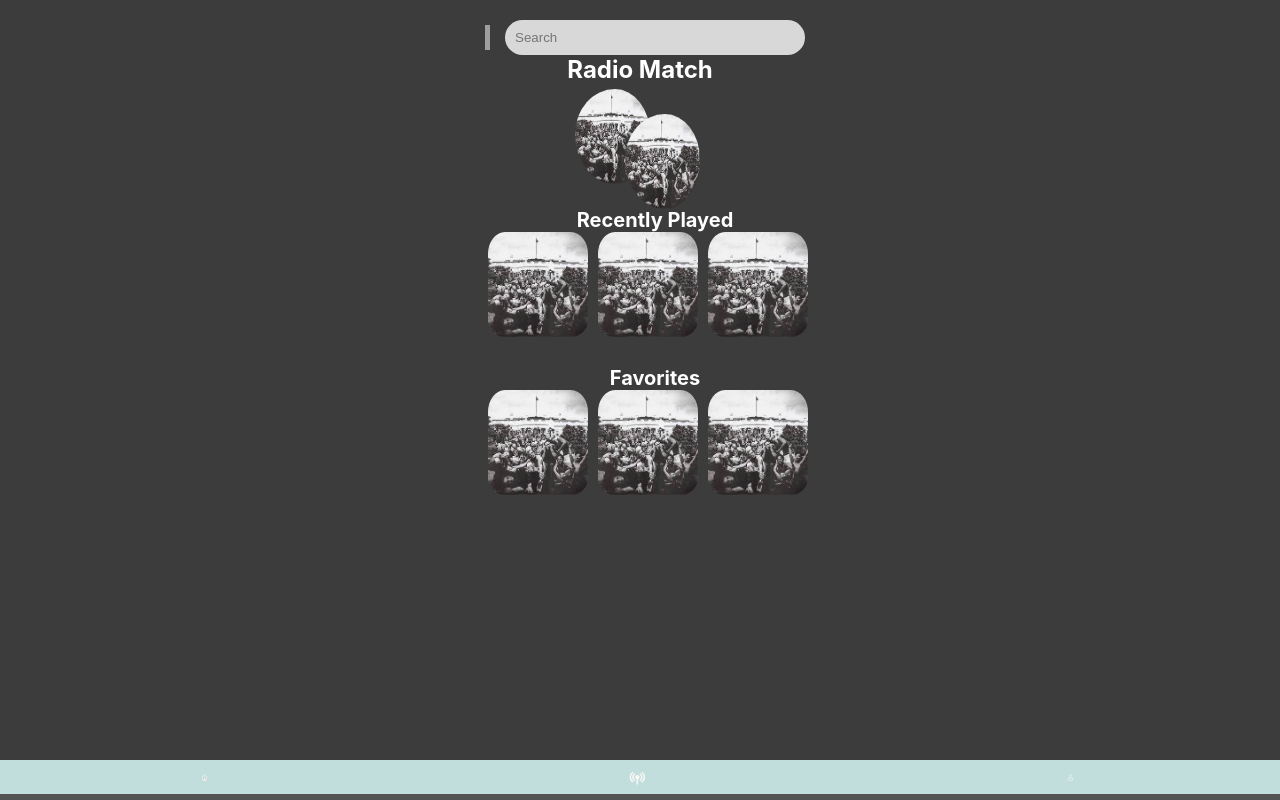
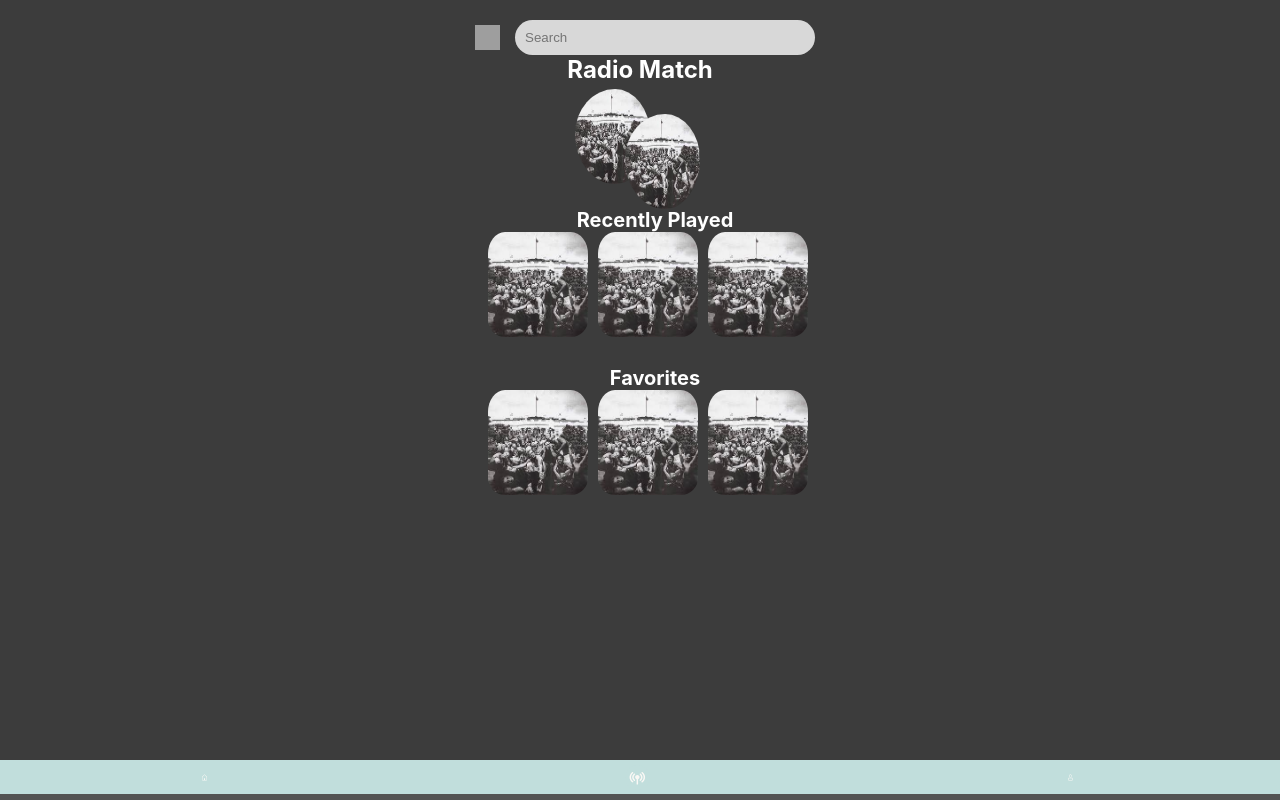
Before and after one commit to jjeongin/final-project-team-musaik, a React (Create React App) app in the folder front-end/: page / in a window 1280 px wide. Built offline with nearby package versions, Linux system fonts and the light colour scheme; grey boxes are pictures that could not be loaded; a web font is replaced by a local one.

Commit message:
Fixed arrow in search bar

```diff
--- a/front-end/src/components/SearchBar/SearchBar.css
+++ b/front-end/src/components/SearchBar/SearchBar.css
@@ -17,7 +17,7 @@ input{
 }
 
 img{
-    width: 30px;
+    width: 50px;
     height: 30px;
     padding-right: 15px;
     padding-left: 10px;
```
